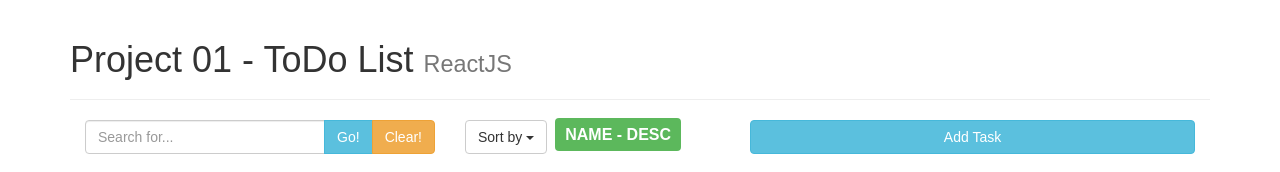
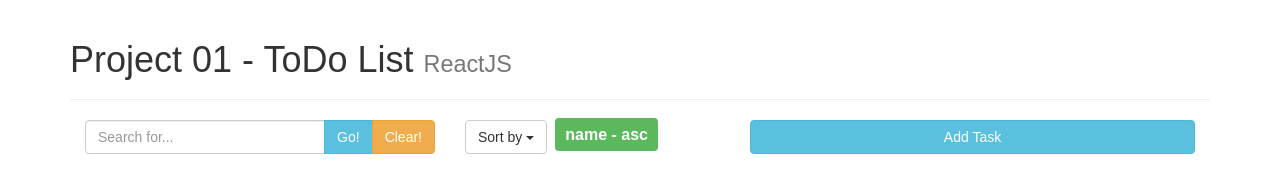
Before and after one commit to ptdatkhtn/ReactJs-todoList, a React (Create React App) app: page / in a window 1280 px wide. Shown: the top 172 px of the page. Built offline with nearby package versions, Linux system fonts and the light colour scheme.

Commit message:
function sort

```diff
--- a/src/App.js
+++ b/src/App.js
@@ -4,7 +4,7 @@ import Control from "./components/Control";
 import Form from "./components/Form";
 import List from "./components/List";
 import tasks from "./mocks/tasks";
-import {filter, includes} from "lodash";
+import {filter, includes, orderBy as funcOrderBy} from "lodash";
 
 class App extends Component {
     constructor(props){
@@ -12,11 +12,14 @@ class App extends Component {
         this.state = {
             items: tasks,
             isShowForm: false,
-            strSearch: ''
+            strSearch: '',
+            orderBy: 'name',
+            orderDir: 'asc',
         };
         this.handleToggleForm = this.handleToggleForm.bind(this);
         this.closeForm = this.closeForm.bind(this);
         this.handleSearch = this.handleSearch.bind(this);
+        this.handleSort = this.handleSort.bind(this);
     }
 
     handleToggleForm(){
@@ -30,6 +33,14 @@ class App extends Component {
     handleSearch(value){
         this.setState({strSearch: value});
     }
+
+    handleSort(orderBy, orderDir){
+        this.setState({
+            orderBy: orderBy,
+            orderDir: orderDir
+        });
+    }
+
     render() {
         //console.log(this.state.items);
         //console.log(this.state.strSearch);
@@ -37,6 +48,9 @@ class App extends Component {
         let items = [];
         let elmForm = null;
         let search = this.state.strSearch;
+        let orderBy = this.state.orderBy;
+        let orderDir = this.state.orderDir;
+
         if(this.state.isShowForm){
             elmForm = <Form onClickCancel = {this.closeForm}/>
         }
@@ -53,8 +67,10 @@ class App extends Component {
         */
 
         items = filter(itemsOrigin, (item) => {
-            return includes(item.name, search);
+            return includes(item.name.toLowerCase(), search.toLowerCase());
         })
+
+        items = funcOrderBy(items, [orderBy], [orderDir]);
 
         return (
             <div>
@@ -64,9 +80,12 @@ class App extends Component {
                     {/* TITLE : END */}
                     {/* CONTROL (SEARCH + SORT + ADD) : START */}
                     <Control
+                        orderBy={orderBy}
+                        orderDir={orderDir}
                         onClickAdd={this.handleToggleForm}
                         isShowForm={this.state.isShowForm}
                         onClickSearchGo={this.handleSearch}
+                        onClickSort={this.handleSort}
                     />
                     {/* CONTROL (SEARCH + SORT + ADD) : END */}
                     {/* FORM : START */}
--- a/src/components/Control.js
+++ b/src/components/Control.js
@@ -12,6 +12,9 @@ class Control extends Component {
     }
 
     render() {
+        let orderBy = this.props.orderBy;
+        let orderDir = this.props.orderDir;
+
         //console.log(this.props.isShowForm);
         let elmButton = <button onClick={this.handleAdd} type="button" className="btn btn-info btn-block">Add Task</button>;
         if(this.props.isShowForm){
@@ -24,7 +27,12 @@ class Control extends Component {
                 <Search onClickGo={this.props.onClickSearchGo}/>
                 {/* SEARCH : END */}
                 {/* SORT : START */}
-                <Sort/>
+                <Sort
+                    onClickSort={this.props.onClickSort}
+                    orderBy={orderBy}
+                    orderDir={orderDir}
+
+                />
                 {/* SORT : END */}
                 {/* ADD : START */}
                 <div className="col-xs-5 col-sm-5 col-md-5 col-lg-5">
--- a/src/components/Sort.js
+++ b/src/components/Sort.js
@@ -3,11 +3,24 @@ import React, {Component} from 'react';
 
 
 class Sort extends Component {
+
+    constructor(props){
+        super(props);
+        this.handleSort = this.handleSort.bind(this);
+    }
+
+    handleSort(orderBy, orderDir){
+        //console.log(orderBy + " - " + orderDir);
+        this.props.onClickSort(orderBy, orderDir);
+    }
+
     render() {
+        let orderBy = this.props.orderBy;
+        let orderDir = this.props.orderDir;
+        let strSort = orderBy + " - " + orderDir;
+
         return (
-
             <div>
-
                 {/* SORT : START */}
                 <div className="col-xs-3 col-sm-3 col-md-3 col-lg-3">
                     <div className="dropdown">
@@ -15,13 +28,13 @@ class Sort extends Component {
                             Sort by <span className="caret" />
                         </button>
                         <ul className="dropdown-menu" aria-labelledby="dropdownMenu1">
-                            <li><a role="button">Name ASC</a></li>
-                            <li><a role="button">Name DESC</a></li>
+                            <li><a onClick={() => this.handleSort('name', 'asc')} role="button">Name ASC</a></li>
+                            <li><a onClick={() => this.handleSort('name', 'desc')} role="button">Name DESC</a></li>
                             <li role="separator" className="divider" />
-                            <li><a role="button">Level ASC</a></li>
-                            <li><a role="button">Level DESC</a></li>
+                            <li><a onClick={() => this.handleSort('level', 'asc')} role="button">Level ASC</a></li>
+                            <li><a onClick={() => this.handleSort('level', 'desc')} role="button">Level DESC</a></li>
                         </ul>
-                        <span className="label label-success label-medium">NAME - DESC</span>
+                        <span className="label label-success label-medium">{ strSort }</span>
                     </div>
                 </div>
                 {/* SORT : END */}
```
